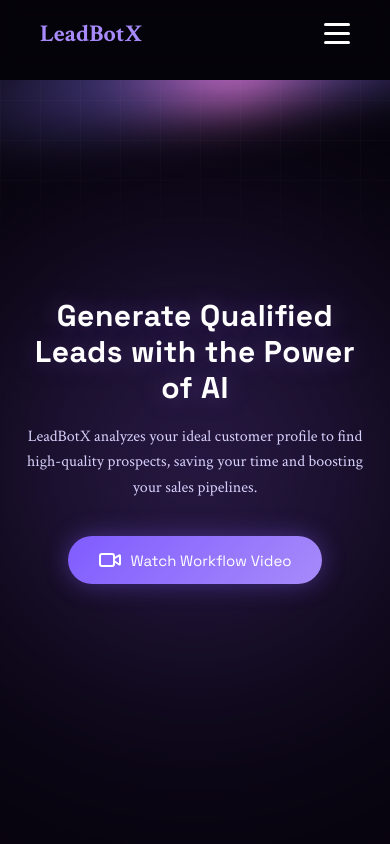
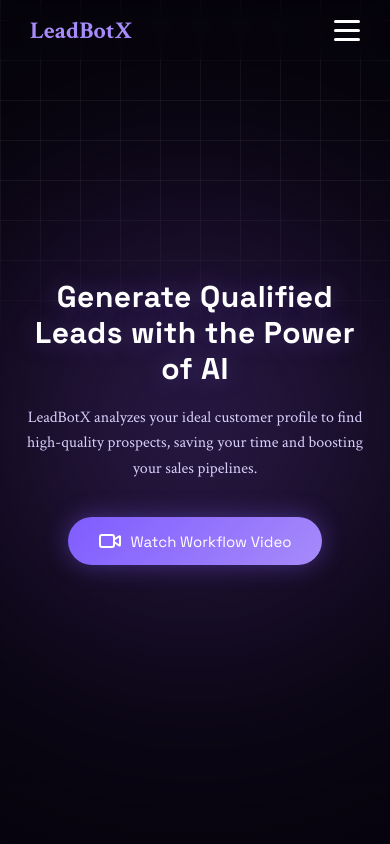
Before and after one commit to Khushisingh-dev/LeadBotX, a React (Vite) app: page / in a window 390 px wide. Shown: the top 844 px of the page. Built offline with nearby package versions, Linux system fonts and the light colour scheme.

Commit message:
remove gradient and gap

```diff
--- a/src/App.css
+++ b/src/App.css
@@ -14,8 +14,6 @@
       #0b0616 45%,
       #05030a 100%);
   scroll-behavior: smooth;
-  padding-top: 80px;
-  /* navbar space */
   text-align: center;
 }
 
@@ -34,7 +32,7 @@
   width: 100%;
   position: fixed;
   top: 0;
-  padding: 18px 40px;
+  padding: 15px 30px;
   z-index: 1000;
   display: flex;
   justify-content: space-between;
@@ -113,7 +111,7 @@
 
 /* ================= HERO ================= */
 .hero {
-  min-height: calc(100vh - 80px);
+  min-height: 100vh;
   padding: 0;
   display: flex;
   align-items: center;
@@ -777,10 +775,6 @@
 
   /* HERO */
 
-  .hero-content {
-    margin-bottom: 42px;
-  }
-
   .hero-content h1 {
     font-size: 30px;
   }
@@ -844,29 +838,12 @@
 .mobile-bg-overlay {
   display: none;
   position: absolute;
-  top: -140px;
+  top: -260px;
   left: 0;
   width: 100%;
-  height: 320px;
+  height: 620px;
   pointer-events: none;
   z-index: 0;
-}
-
-.mobile-bg-overlay::before {
-  content: "";
-  position: absolute;
-  top: 25%;
-  left: -20%;
-  width: 160%;
-  height: 90px;
-  background: linear-gradient(90deg,
-      transparent 0%,
-      rgba(140, 120, 255, 0.4) 30%,
-      rgba(255, 140, 255, 0.75) 50%,
-      rgba(140, 120, 255, 0.4) 70%,
-      transparent 100%);
-  filter: blur(24px);
-  transform: rotate(-8deg);
 }
 
 .mobile-bg-overlay::after {
@@ -874,18 +851,24 @@
   position: absolute;
   inset: 0;
   background-image:
-    linear-gradient(rgba(255, 255, 255, 0.06) 1px, transparent 1px),
-    linear-gradient(90deg, rgba(255, 255, 255, 0.06) 1px, transparent 1px);
+    linear-gradient(rgba(255, 255, 255, 0.15) 1px, transparent 1px),
+    linear-gradient(90deg, rgba(255, 255, 255, 0.15) 1px, transparent 1px);
   background-size: 40px 40px;
   opacity: 0.35;
-  mask-image: linear-gradient(to bottom,
-      rgba(0, 0, 0, 1) 0%,
-      rgba(0, 0, 0, 1) 65%,
-      rgba(0, 0, 0, 0) 100%);
-  -webkit-mask-image: linear-gradient(to bottom,
-      rgba(0, 0, 0, 1) 0%,
-      rgba(0, 0, 0, 1) 65%,
-      rgba(0, 0, 0, 0) 100%);
+
+  /* 👇 neeche smoothly gayab ho */
+  mask-image: linear-gradient(
+    to bottom,
+    rgba(0,0,0,1) 0%,
+    rgba(0,0,0,1) 75%,
+    rgba(0,0,0,0) 100%
+  );
+  -webkit-mask-image: linear-gradient(
+    to bottom,
+    rgba(0,0,0,1) 0%,
+    rgba(0,0,0,1) 75%,
+    rgba(0,0,0,0) 100%
+  );
 }
 
 @media (max-width: 768px) {
@@ -894,12 +877,8 @@
   }
 
   .hero {
-    position: relative;
-    overflow: hidden;
-  }
+  position: relative;
+  overflow: hidden;
+}
 
-  .hero-content {
-    position: relative;
-    z-index: 2;
-  }
 }
```
